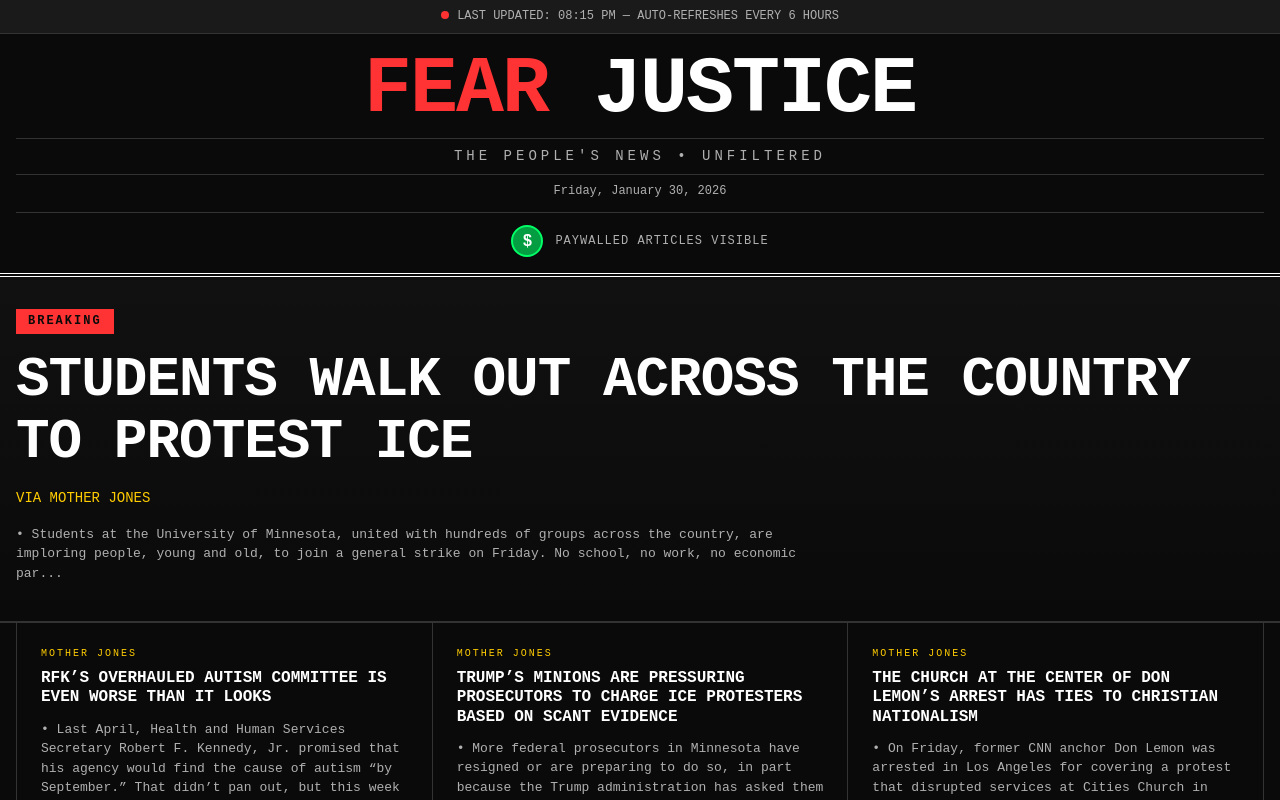
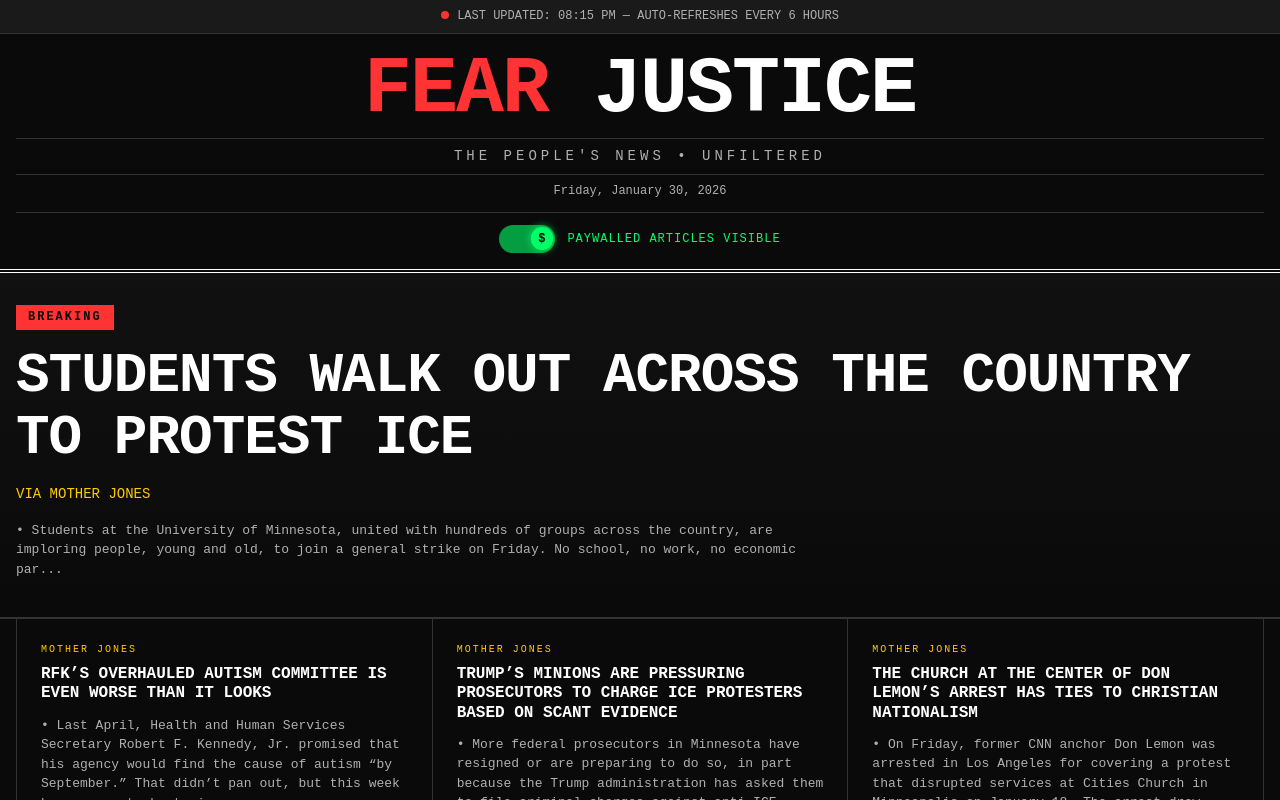
Before and after one commit to gsyamada/fearjustice, a Next.js app: page / in a window 1280 px wide. Shown: the top 800 px of the page. Built offline with nearby package versions, Linux system fonts and the light colour scheme.

Commit message:
Convert toggle to animated slider with green label when on
Amp-Thread-ID: https://ampcode.com/threads/T-019c105f-a630-7556-94c7-4be0d43fb163
Co-authored-by: Amp <amp@ampcode.com>

```diff
--- a/app/globals.css
+++ b/app/globals.css
@@ -90,48 +90,62 @@ a:hover {
   border-top: 1px solid var(--border-color);
 }
 
-.toggle-switch {
-  display: inline-flex;
-  align-items: center;
-  justify-content: center;
-  width: 2rem;
-  height: 2rem;
-  border-radius: 50%;
-  border: 2px solid;
+.toggle-slider {
+  position: relative;
+  width: 3.5rem;
+  height: 1.75rem;
+  border-radius: 1rem;
+  border: none;
   cursor: pointer;
-  transition: all 0.2s ease;
-  background: transparent;
+  transition: background 0.3s ease;
+  padding: 0;
 }
 
-.toggle-switch.toggle-on {
-  border-color: #00ff66;
+.toggle-slider.toggle-on {
   background: rgba(0, 255, 102, 0.6);
 }
 
-.toggle-switch.toggle-off {
-  border-color: #555555;
-  background: rgba(85, 85, 85, 0.4);
+.toggle-slider.toggle-off {
+  background: rgba(85, 85, 85, 0.5);
 }
 
-.toggle-badge {
-  font-size: 1rem;
+.toggle-knob {
+  position: absolute;
+  top: 2px;
+  width: 1.4rem;
+  height: 1.4rem;
+  border-radius: 50%;
+  display: flex;
+  align-items: center;
+  justify-content: center;
+  font-size: 0.75rem;
   font-weight: bold;
-  line-height: 1;
+  transition: all 0.3s ease;
 }
 
-.toggle-on .toggle-badge {
-  color: #ffffff;
+.toggle-on .toggle-knob {
+  left: calc(100% - 1.55rem);
+  background: #00ff66;
+  color: #000000;
+  box-shadow: 0 0 8px rgba(0, 255, 102, 0.8);
 }
 
-.toggle-off .toggle-badge {
-  color: #777777;
+.toggle-off .toggle-knob {
+  left: 2px;
+  background: #555555;
+  color: #333333;
 }
 
 .toggle-label {
   font-size: 0.75rem;
-  color: var(--text-secondary);
   text-transform: uppercase;
   letter-spacing: 1px;
+  transition: color 0.3s ease;
+  color: var(--text-secondary);
+}
+
+.toggle-label.label-on {
+  color: #00ff66;
 }
 
 /* Main headline */
--- a/app/page.tsx
+++ b/app/page.tsx
@@ -96,13 +96,15 @@ export default function Home() {
           <p className="dateline">{formatDate(lastUpdated)}</p>
           <div className="paywall-toggle">
             <button
-              className={`toggle-switch ${showPaywalled ? 'toggle-on' : 'toggle-off'}`}
+              className={`toggle-slider ${showPaywalled ? 'toggle-on' : 'toggle-off'}`}
               onClick={() => setShowPaywalled(!showPaywalled)}
               aria-pressed={showPaywalled}
             >
-              <span className="toggle-badge">$</span>
+              <span className="toggle-knob">$</span>
             </button>
-            <span className="toggle-label">Paywalled Articles Visible</span>
+            <span className={`toggle-label ${showPaywalled ? 'label-on' : ''}`}>
+              Paywalled Articles Visible
+            </span>
           </div>
         </div>
       </header>
```
